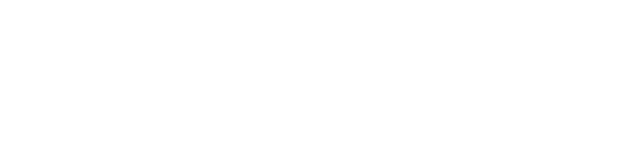
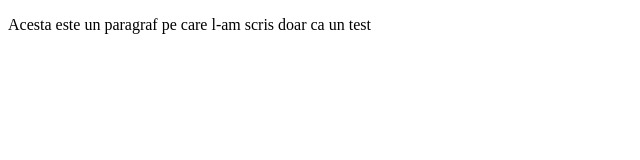
Before and after one commit to cornimbarbu/Repository_Test, a plain HTML site: page index.html in a window 1280 px wide. Shown: the whole page, without its empty margins (0-640 px from the left). Drawn offline with Linux system fonts and the light colour scheme.

Commit message:
Update index

```diff
--- a/index.html
+++ b/index.html
@@ -6,5 +6,7 @@
     <meta name="viewport" content="width=device-width, initial-scale=1.0" />
     <title>Document</title>
   </head>
-  <body></body>
+  <body>
+    <p>Acesta este un paragraf pe care l-am scris doar ca un test</p>
+  </body>
 </html>
```
